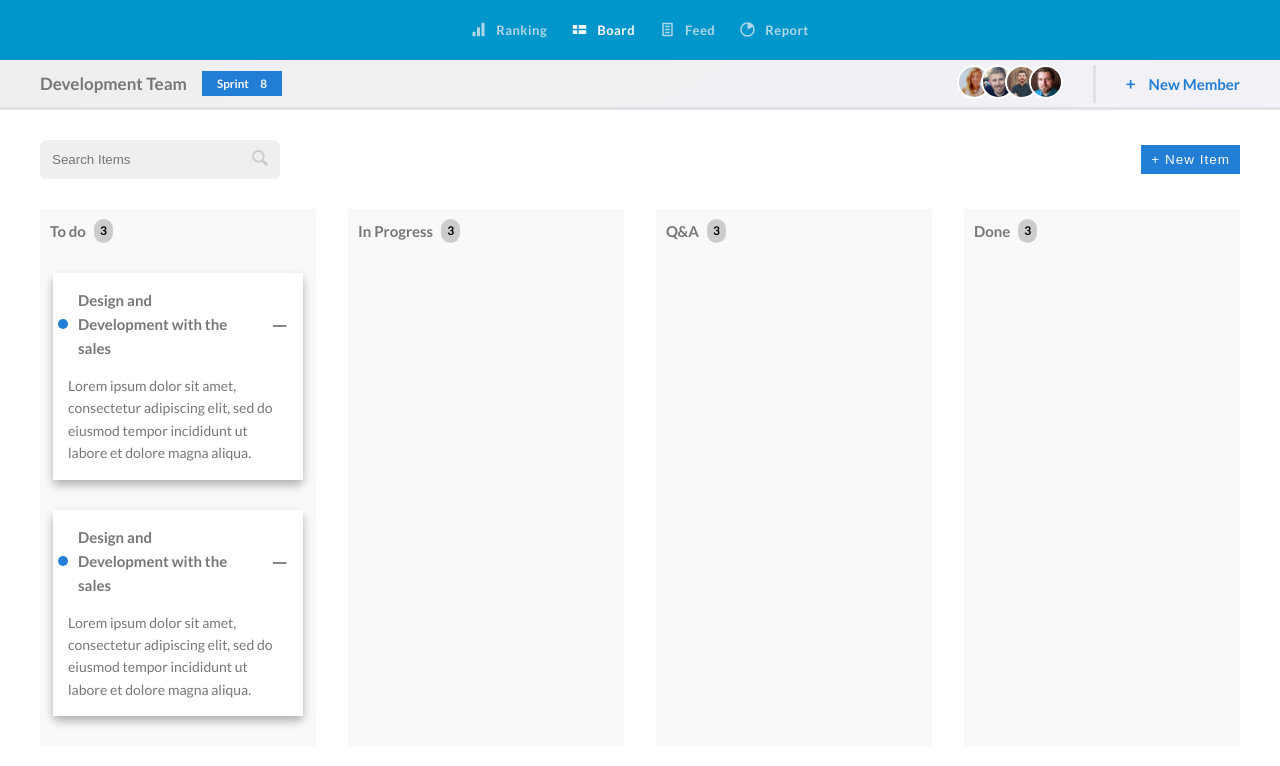
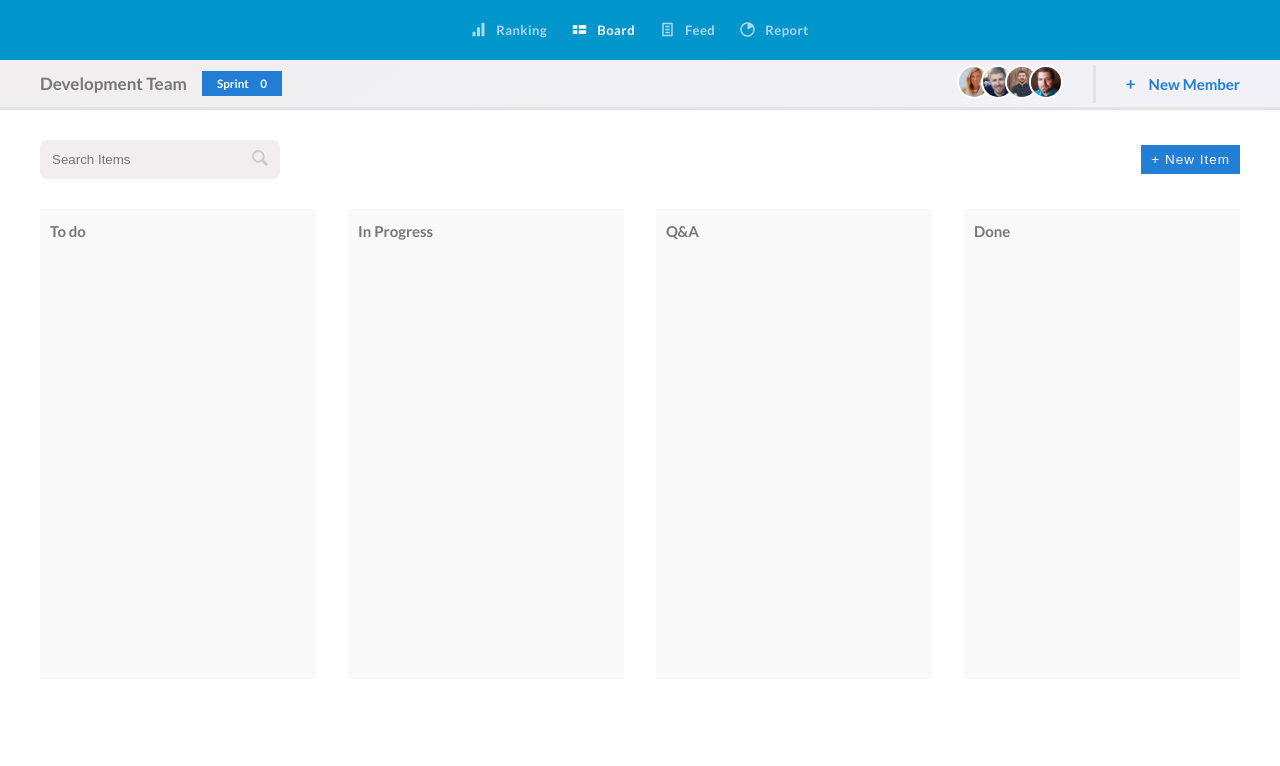
Before and after one commit to andyosei12/doit-app, a React (Create React App) app: page / in a window 1280 px wide. Shown: the top 766 px of the page. Built offline with nearby package versions, Linux system fonts and the light colour scheme.

Commit message:
feat: adding task items (#7)
Co-authored-by: Andy-Osei <andrew.owusu@novanest.net>

```diff
--- a/src/Layouts/Header/SecondaryHeader.js
+++ b/src/Layouts/Header/SecondaryHeader.js
@@ -1,13 +1,17 @@
+import { useContext } from "react";
 import Members from "../../components/Members/Members";
+import TaskContext from "../../store/TaskContext";
 import styles from "../../styles/SecondaryHeader/SecondaryHeader.module.css";
 
 const SecondaryHeader = (props) => {
+  const taskCtx = useContext(TaskContext);
+  const totalTask = taskCtx.items.length;
   return (
     <header className={styles.header}>
       <div className={styles["header__title"]}>
         <h3 className={styles["header__title--main"]}>Development Team</h3>
         <h3 className={styles["header__title--sub"]}>
-          Sprint <span>8</span>
+          Sprint <span>{totalTask}</span>
         </h3>
       </div>
       <div>
--- a/src/Layouts/MainContent/MainContent.js
+++ b/src/Layouts/MainContent/MainContent.js
@@ -1,34 +1,41 @@
+import { useContext } from "react";
+
 import {
   Header,
   ItemsWrapper,
   MainContentWrapper,
 } from "../../components/styles/MainContent/MainContent.styled";
 import Task from "../../components/Tasks";
+import TaskContext from "../../store/TaskContext";
 
 const MainContent = (props) => {
+  const taskCtx = useContext(TaskContext);
+  const toDos = taskCtx.items.filter((item) => item.tag === "TODO");
+  const inProgress = taskCtx.items.filter((item) => item.tag === "IN PROGRESS");
+  const QA = taskCtx.items.filter((item) => item.tag === "Q&A");
+  const done = taskCtx.items.filter((item) => item.tag === "DONE");
+  const todoTasks = toDos.map((item) => {
+    return (
+      <Task key={item.id} title={item.title} description={item.description} />
+    );
+  });
   return (
     <MainContentWrapper>
       <ItemsWrapper>
-        <Header>
-          To do <span>3</span>
-        </Header>
-        <Task />
-        <Task />
+        <Header>To do {toDos.length > 0 && <span>{toDos.length}</span>}</Header>
+        {todoTasks}
       </ItemsWrapper>
       <ItemsWrapper>
         <Header>
-          In Progress <span>3</span>
+          In Progress{" "}
+          {inProgress.length > 0 && <span>{inProgress.length}</span>}
         </Header>
       </ItemsWrapper>
       <ItemsWrapper>
-        <Header>
-          Q&A <span>3</span>
-        </Header>
+        <Header>Q&A {QA.length > 0 && <span>{QA.length}</span>}</Header>
       </ItemsWrapper>
       <ItemsWrapper>
-        <Header>
-          Done <span>3</span>
-        </Header>
+        <Header>Done {done.length > 0 && <span>{toDos.length}</span>}</Header>
       </ItemsWrapper>
     </MainContentWrapper>
   );
--- a/src/components/TaskForm.js
+++ b/src/components/TaskForm.js
@@ -1,4 +1,6 @@
-import { useRef } from "react";
+import { useRef, useContext, useState } from "react";
+import TaskContext from "../store/TaskContext";
+import { FormValidationStyled } from "./styles/FormValidation.styled";
 import { SecondaryButton } from "./styles/SecondaryButton.styled";
 import { TaskFormStyled, TaskFormHeader } from "./styles/TaskForm.styled";
 import PrimaryButton from "./UI/Buttons/PrimaryButton";
@@ -6,19 +8,50 @@ import Input from "./UI/Input";
 import Modal from "./UI/Modal";
 
 const TaskForm = (props) => {
-  const title = useRef();
-  const description = useRef();
+  const taskCtx = useContext(TaskContext);
+  const [isFormValid, setIsFormValid] = useState(true);
+  const titleRef = useRef();
+  const descriptionRef = useRef();
 
   const submitFormHandler = (event) => {
     event.preventDefault();
+    console.log(descriptionRef.current.value.trim().length);
+    if (titleRef.current.value.trim().length === 0) {
+      setIsFormValid(false);
+      return;
+    }
+    if (descriptionRef.current.value.trim().length === 0) {
+      setIsFormValid(false);
+      return;
+    }
+
+    taskCtx.addTask({
+      id: Math.random(),
+      title: titleRef.current.value,
+      description: descriptionRef.current.value,
+      tag: "TODO",
+    });
     props.onCloseModal();
   };
   return (
     <Modal onCloseModal={props.onCloseModal}>
       <TaskFormStyled onSubmit={submitFormHandler}>
         <TaskFormHeader>Add a task</TaskFormHeader>
-        <Input ref={title} label="Title" input={{ type: "text" }} />
-        <Input ref={description} label="Description" input={{ type: "text" }} />
+        {!isFormValid && (
+          <FormValidationStyled>All fields are required</FormValidationStyled>
+        )}
+        <Input
+          ref={titleRef}
+          isFormValid={isFormValid}
+          label="Title"
+          input={{ type: "text" }}
+        />
+        <Input
+          ref={descriptionRef}
+          isFormValid={isFormValid}
+          label="Description"
+          input={{ type: "text" }}
+        />
         <PrimaryButton>Add Task</PrimaryButton>
         <SecondaryButton as="a" onClick={props.onCloseModal}>
           Cancel
--- a/src/components/Tasks.js
+++ b/src/components/Tasks.js
@@ -6,13 +6,10 @@ const Task = (props) => {
     <TaskCard>
       <TaskBg>
         <TaskHeader>
-          <h3>Design and Development with the sales</h3>
+          <h3>{props.title}</h3>
           <h1>&mdash;</h1>
         </TaskHeader>
-        <TaskContent>
-          Lorem ipsum dolor sit amet, consectetur adipiscing elit, sed do
-          eiusmod tempor incididunt ut labore et dolore magna aliqua.
-        </TaskContent>
+        <TaskContent>{props.description}</TaskContent>
       </TaskBg>
     </TaskCard>
   );
--- /dev/null
+++ b/src/components/styles/FormValidation.styled.js
@@ -0,0 +1,7 @@
+import styled from "styled-components";
+
+export const FormValidationStyled = styled.h3`
+  color: red;
+  font-size: 1.7rem;
+  margin-bottom: 1rem;
+`;
--- a/src/components/styles/MainContent/MainContent.styled.js
+++ b/src/components/styles/MainContent/MainContent.styled.js
@@ -9,7 +9,7 @@ export const MainContentWrapper = styled.div`
 export const ItemsWrapper = styled.div`
   flex: 0 0 23%;
   background-color: var(--color-grey-light-1);
-  /* height: 47rem; */
+  min-height: 47rem;
 
   &::not(::last-child) {
     margin-right: 1.5rem;
--- /dev/null
+++ b/src/store/TaskContext.js
@@ -0,0 +1,8 @@
+import React from "react";
+
+const TaskContext = React.createContext({
+  items: [],
+  addTask: (item) => {},
+});
+
+export default TaskContext;
--- /dev/null
+++ b/src/store/TaskContextProvider.js
@@ -0,0 +1,31 @@
+import { useReducer } from "react";
+import TaskContext from "./TaskContext";
+
+const initialValue = {
+  items: [],
+};
+const taskReducer = (state, action) => {
+  if (action.type === "ADD") {
+    return {
+      items: state.items.concat(action.item),
+    };
+  }
+  return initialValue;
+};
+const TaskContextProvider = (props) => {
+  const [taskState, dispatchTaskAction] = useReducer(taskReducer, initialValue);
+  const addTaskHandler = (item) => {
+    dispatchTaskAction({ type: "ADD", item: item });
+  };
+  const defaultValue = {
+    items: taskState.items,
+    addTask: addTaskHandler,
+  };
+  return (
+    <TaskContext.Provider value={defaultValue}>
+      {props.children}
+    </TaskContext.Provider>
+  );
+};
+
+export default TaskContextProvider;
```
Also changed, not shown: src/App.js (+4 -3 lines).
